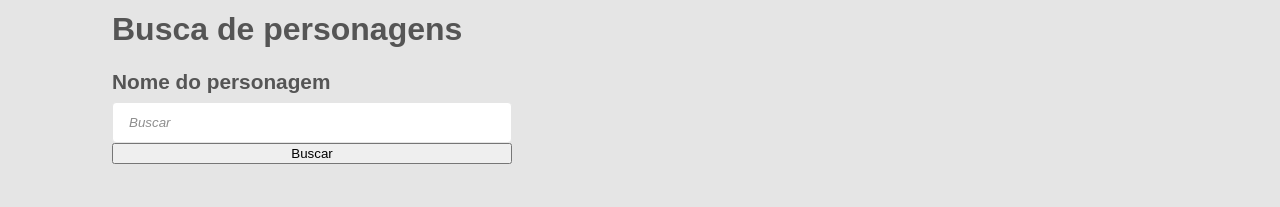
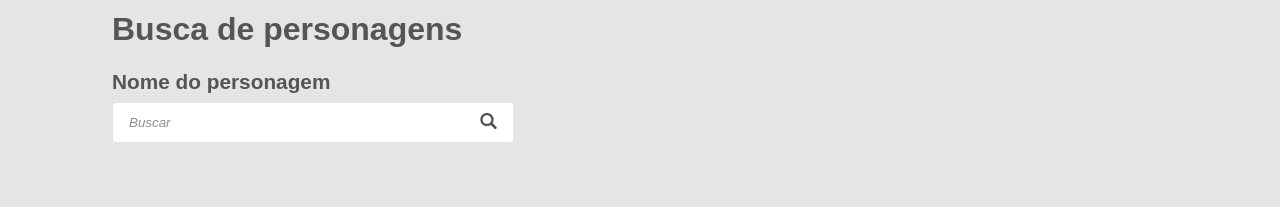
Before and after one commit to underdogbytes/marvel-api, a React (Create React App) app: page / in a window 1280 px wide. Shown: the part 122-329 px from the top of the page. Built offline with nearby package versions, Linux system fonts and the light colour scheme; no server answers; a web font is replaced by a local one.

Commit message:
:lipstick: style(heroes form): CSS adjusts

```diff
--- a/src/components/Pagination/index.css
+++ b/src/components/Pagination/index.css
@@ -6,10 +6,11 @@
   list-style: none;
   display: flex;
   margin: auto;
+  padding: 0;
 }
 
 .pagination li {
-  margin: 1rem;
+  margin: 0.4rem;
 }
 
 .pagination li button {
@@ -34,3 +35,9 @@
 .pagination li button:hover {
   opacity: 0.5;
 }
+
+@media screen and (min-width: 1200px) {
+  .pagination li {
+    margin: 1rem;
+  }
+}
--- a/src/pages/Heroes/Heroes.tsx
+++ b/src/pages/Heroes/Heroes.tsx
@@ -1,5 +1,6 @@
 import { useEffect, useState } from "react";
 import { useHeroesGetAll } from "../../api/heroes";
+import lupa from "../../assets/icons/lupa.png";
 import { Loading } from "../../components/Loading";
 import { Pagination } from "../../components/Pagination/Pagination";
 import { RowHero } from "./components";
@@ -33,16 +34,20 @@ export function HeroesPage() {
             <header>
               <h1>Busca de personagens</h1>
 
-              <div className="form--heroes__search">
+              <form className="form--heroes__search">
                 <label>Nome do personagem</label>
+                <div className="form--heroes__search__input-btn">
                   <input
                     type="text"
                     placeholder="Buscar"
                     value={nameFilter}
                     onChange={(event) => setNameFilter(event.target.value)}
                   />
-                <button onClick={handleSearch}>Buscar</button>
+                  <button onClick={handleSearch}>
+                    <img src={lupa} alt="Ícone de lupa" />
+                  </button>
                 </div>
+              </form>
             </header>
             <table className="table--heroes">
               <thead>
--- a/src/pages/Heroes/components/index.css
+++ b/src/pages/Heroes/components/index.css
@@ -12,6 +12,7 @@
 .table--heroes td:last-child {
   padding: 2rem;
 }
+
 .table--heroes__avatar {
   height: clamp(96px, 2vh, 128px);
   width: clamp(96px, 2vh, 128px);
@@ -29,9 +30,15 @@
 }
 
 .table--heroes td:first-child {
-  border-radius: 10px 0 0 10px;
+  border-radius: 10px;
 }
 
 .table--heroes td:last-child {
   border-radius: 0 10px 10px 0;
 }
+
+@media screen and (min-width: 1200px) {
+  .table--heroes td:first-child {
+    border-radius: 10px 0 0 10px;
+  }
+}
--- a/src/pages/Heroes/index.css
+++ b/src/pages/Heroes/index.css
@@ -10,9 +10,34 @@
   margin-bottom: 3rem;
 }
 
+.form--heroes__search__input-btn {
+  width: 100%;
+  position: relative;
+  display: flex;
+  border: 1px solid #E5E5E5;
+  border-radius: 4px;
+  background-color: #fff;
+}
+
+.form--heroes__search__input-btn input {
+  width: 100%;
+  border: none;
+}
+
 .form--heroes__search label {
   font-weight: 700;
   font-size: clamp(1.3rem, 1.5vh, 4rem);
+}
+
+.form--heroes__search button {
+  width: 1.8rem;
+  height: 100%;
+  position: absolute;
+  top: 0;
+  right: 10px;
+
+  background-color: transparent;
+  border: none;
 }
 
 .table--heroes tbody tr td:nth-child(1) div {
@@ -33,7 +58,8 @@
 }
 
 @media screen and (min-width: 900px) {
-  .form--heroes__search {
+  .form--heroes__search__input-btn {
+    width: fit-content;
     max-width: 20%;
     min-width: 400px;
   }
```
Also changed, not shown: src/assets/icons/lupa.png (added). Lines whose indentation alone changed are shown as unchanged.
